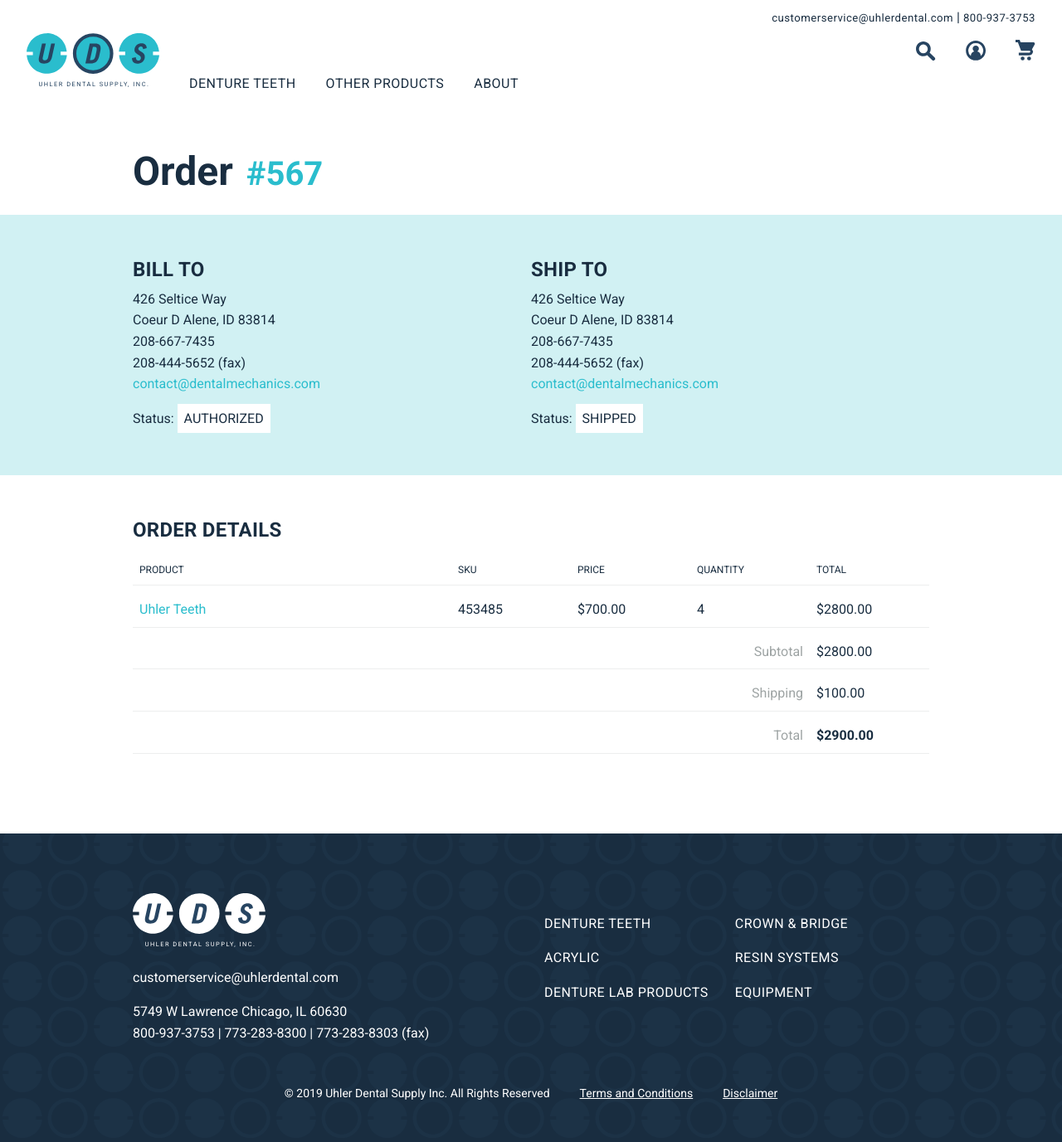
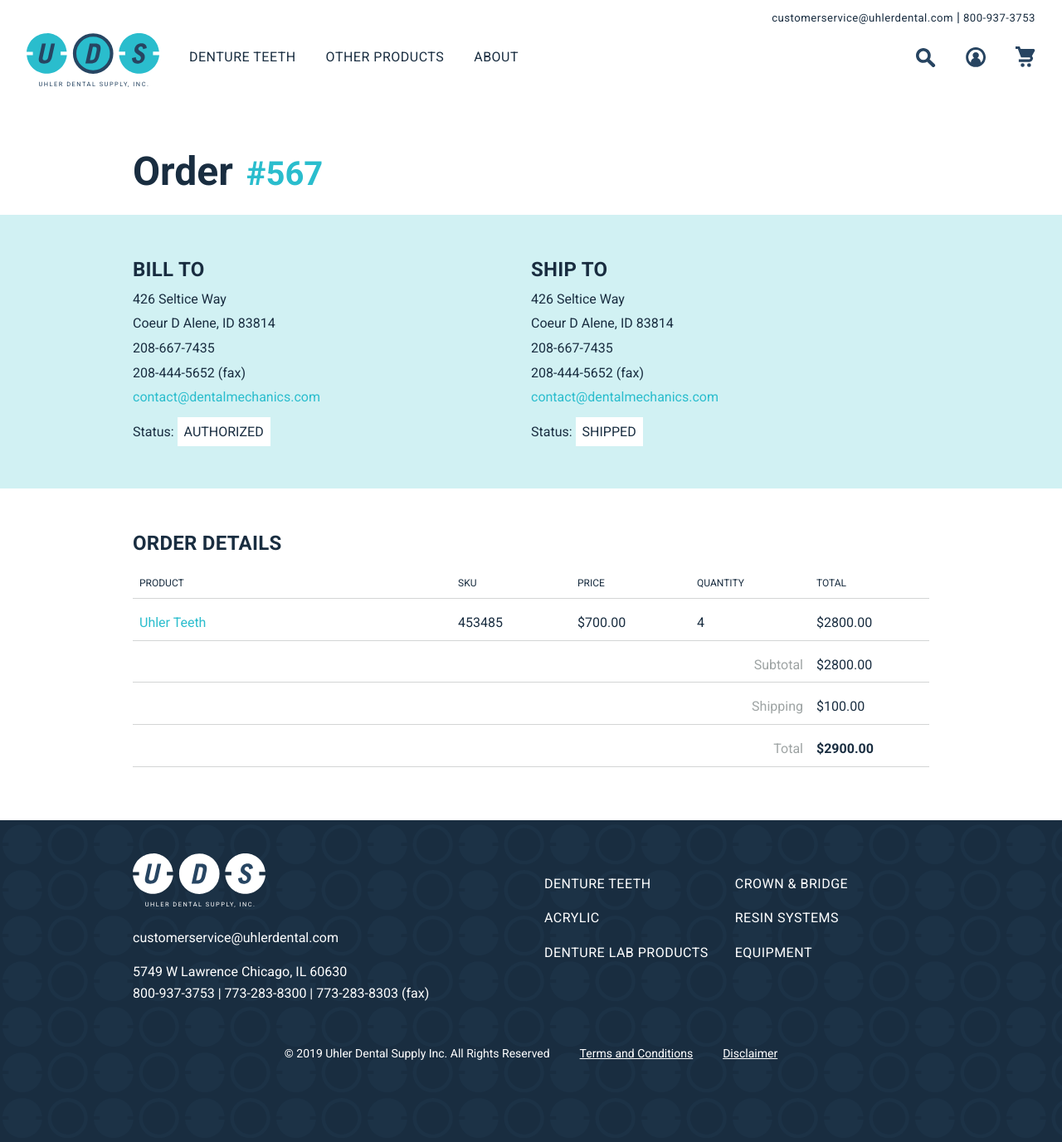
Before and after one commit to brodieaustin/uhlerdental-prototype, a Jekyll site: the page built from customers/order/index.html, in a window 1280 px wide. Shown: the whole page at 83% size. Built offline with Jekyll 4.4.1, drawn with Linux system fonts in a browser that asks for light colours; after the commit the page ends 1329 px from its top, so only the background shows below that.

Commit message:
more mobile updates

```diff
--- a/assets/css/styles.css
+++ b/assets/css/styles.css
@@ -54,7 +54,7 @@ main {
       flex-wrap: wrap; } }
 
 .site-content {
-  margin-bottom: 2rem; }
+  padding-bottom: 2rem; }
 
 .button {
   display: inline-block;
@@ -106,6 +106,12 @@ main {
     .display-on-mobile {
       display: none !important; } }
 
+.hide-on-mobile {
+  display: none; }
+  @media screen and (min-width: 1020px) {
+    .hide-on-mobile {
+      display: inherit !important; } }
+
 .action-link {
   display: inline-block;
   font-size: .75rem;
@@ -154,48 +160,34 @@ input, select {
     .grouped-controls {
       columns: 4; } }
 
+.errors ul {
+  list-style: none;
+  margin: 0;
+  padding: 0; }
+  .errors ul li {
+    margin-bottom: 1rem;
+    padding: .5rem;
+    background-color: #C64A2D;
+    color: #fff; }
+
+.input-error {
+  border-color: #C64A2D; }
+
 .site-header {
   background-color: #fff; }
   .site-header .container {
     max-width: 128rem;
-    padding: 2rem; }
+    padding: 4rem 1rem 1rem; }
+    @media screen and (min-width: 1020px) {
+      .site-header .container {
+        padding: 2rem; } }
 
 .homepage .site-header {
   position: absolute;
   top: 0;
   left: 0;
   width: 100%;
-  background: transparent;
   z-index: 1000; }
-
-.contact-info {
-  list-style: none;
-  margin: 0;
-  padding: 0;
-  position: absolute;
-  bottom: 3rem;
-  right: 0;
-  left: 0;
-  margin: auto;
-  text-align: center; }
-  @media screen and (min-width: 1020px) {
-    .contact-info {
-      top: .5rem;
-      right: 2rem;
-      text-align: right; } }
-  @media screen and (min-width: 1020px) {
-    .contact-info li {
-      display: inline-block; } }
-  .contact-info li a {
-    font-size: .9375rem;
-    letter-spacing: .5px;
-    color: #192D40; }
-    @media screen and (min-width: 1020px) {
-      .contact-info li a {
-        font-size: .8215rem; } }
-  @media screen and (min-width: 1020px) {
-    .contact-info li:first-child:after {
-      content: " | "; } }
 
 .brand {
   display: inline-block;
@@ -227,21 +219,20 @@ input, select {
       letter-spacing: .5px;
       color: #192D40; }
 
-.site-nav-container {
+.site-nav {
   position: fixed;
   top: 0;
   left: 0;
+  display: inline-block;
   width: 70%;
   height: 100%;
-  padding: 8rem 4rem;
+  padding: 8rem 2rem;
   background-color: #EDEEEE;
+  text-align: center;
   transform: translateX(-100%);
   z-index: 10000; }
-  @media screen and (min-width: 736px) {
-    .site-nav-container {
-      width: 40%; } }
   @media screen and (min-width: 1020px) {
-    .site-nav-container {
+    .site-nav {
       position: relative;
       display: inline-block;
       top: -2rem;
@@ -251,16 +242,12 @@ input, select {
       text-align: right;
       background-color: transparent;
       transform: none; } }
-  .site-nav-container.closed {
+  .site-nav.closed {
     transform: translateX(-100%);
     transition: transform .3s ease-in; }
-  .site-nav-container.open {
+  .site-nav.open {
     transform: translateX(0);
     transition: transform .3s ease-out; }
-
-.site-nav {
-  display: inline-block;
-  text-align: center; }
   .site-nav li {
     display: block;
     margin-bottom: 2rem; }
@@ -276,14 +263,46 @@ input, select {
 
 .secondary-nav {
   position: absolute;
-  top: 3rem;
-  right: 2rem;
+  top: 50%;
+  right: .5rem;
   display: inline-block; }
+  @media screen and (min-width: 1020px) {
+    .secondary-nav {
+      top: 3.5rem;
+      right: 2rem; } }
   .secondary-nav a {
     cursor: pointer; }
     .secondary-nav a svg {
       width: 1.5rem;
       height: auto; }
+
+.contact-info {
+  list-style: none;
+  margin: 0;
+  padding: 0;
+  position: absolute;
+  top: 0;
+  right: 0;
+  left: 0;
+  margin: auto;
+  padding: .5rem;
+  background-color: #D1F1F3;
+  text-align: center; }
+  @media screen and (min-width: 1020px) {
+    .contact-info {
+      top: .5rem;
+      right: 2rem;
+      padding: 0;
+      text-align: right;
+      background-color: transparent; } }
+  .contact-info li {
+    display: inline-block; }
+    .contact-info li a {
+      font-size: .8215rem;
+      letter-spacing: .5px;
+      color: #192D40; }
+    .contact-info li:first-child:after {
+      content: " | "; }
 
 .site-nav-control {
   display: inline-block;
@@ -419,9 +438,12 @@ input, select {
     .page-header h1 {
       font-size: 3rem; } }
   .page-header h1 small {
+    display: block;
+    color: #2abdcd; }
+    @media screen and (min-width: 736px) {
+      .page-header h1 small {
         display: inline-block;
-    margin-left: 1rem;
-    color: #2abdcd; }
+        margin-left: 1rem; } }
 
 .user-content {
   clear: both;
@@ -473,11 +495,12 @@ input, select {
 
 .collection-preview {
   margin-bottom: 2rem;
-  padding: 2rem 0;
-  border-bottom: 1px solid #EDEEEE; }
+  padding: 1rem 2rem 2rem;
+  border-bottom: 1px solid #d3d5d5; }
   @media screen and (min-width: 736px) {
     .collection-preview {
-      display: flex; } }
+      display: flex;
+      padding: 2rem; } }
   .collection-preview:last-child {
     padding-bottom: 0;
     margin-bottom: 0;
@@ -553,7 +576,7 @@ input, select {
 .sorting {
   width: 100%;
   padding-bottom: 1rem;
-  border-bottom: 1px solid #EDEEEE; }
+  border-bottom: 1px solid #d3d5d5; }
   .sorting h3 {
     display: inline-block;
     margin-right: 1rem; }
@@ -677,20 +700,33 @@ input, select {
   margin-bottom: 1rem; }
 
 .account-info {
+  margin-bottom: 2rem; }
+  @media screen and (min-width: 736px) {
+    .account-info {
       width: calc(35% - 2rem);
-  margin-right: 2rem; }
+      margin-right: 2rem;
+      margin-bottom: 0; } }
 
+@media screen and (min-width: 736px) {
   .account-orders {
-  width: 65%; }
+    width: 65%; } }
 
 .account-address {
   list-style: none;
   margin: 0;
   padding: 0;
   margin-bottom: 1rem; }
+  .account-address li {
+    margin-bottom: .25rem; }
 
 .account-form-section .container {
-  max-width: 40%; }
+  max-width: 30rem; }
+  @media screen and (min-width: 736px) {
+    .account-form-section .container {
+      width: 60%; } }
+  @media screen and (min-width: 1020px) {
+    .account-form-section .container {
+      width: 40%; } }
 
 .account-form-section h1 {
   margin-top: 0;
@@ -704,22 +740,49 @@ input, select {
 .order-previews {
   list-style: none;
   margin: 0;
-  padding: 0;
+  padding: 0; }
+  @media screen and (min-width: 736px) {
+    .order-previews {
       display: table;
-  width: 100%; }
+      width: 100%; } }
 
 .order-preview {
-  display: table-row; }
+  padding: 1rem 0;
+  border-bottom: 1px solid #d3d5d5; }
+  @media screen and (min-width: 736px) {
+    .order-preview {
+      display: table-row;
+      border-bottom: 0; } }
+  .order-preview div {
+    display: inline-block;
+    padding: 0 .5rem; }
+    .order-preview div:first-child {
+      display: block; }
+    @media screen and (min-width: 736px) {
       .order-preview div {
         display: table-cell;
-    padding: 1rem .5rem .5rem;
-    border-bottom: 1px solid #EDEEEE; }
+        padding: 1rem .5rem;
+        border-bottom: 1px solid #d3d5d5; }
+        .order-preview div:first-child {
+          display: table-cell; } }
 
 .order-preview-headings {
+  display: none;
   text-transform: uppercase;
   font-size: .75rem; }
+  @media screen and (min-width: 736px) {
+    .order-preview-headings {
+      display: table-row; } }
   .order-preview-headings div {
     padding-top: 0; }
+
+.order-preview-order-number {
+  font-size: 1.25rem;
+  font-weight: 500; }
+  @media screen and (min-width: 736px) {
+    .order-preview-order-number {
+      font-size: 1rem;
+      font-weight: 400; } }
 
 .order-meta-section {
   background-color: #D1F1F3; }
@@ -738,26 +801,51 @@ input, select {
 .order-details {
   list-style: none;
   margin: 0;
-  padding: 0;
+  padding: 0; }
+  @media screen and (min-width: 736px) {
+    .order-details {
       display: table;
-  width: 100%; }
+      width: 100%; } }
 
 .order-detail-headings {
+  display: none;
   text-transform: uppercase;
   font-size: .75rem; }
+  @media screen and (min-width: 736px) {
+    .order-detail-headings {
+      display: table-row; } }
   .order-detail-headings span {
     padding-top: 0; }
 
 .order-detail {
-  display: table-row; }
+  margin-bottom: .5rem;
+  padding-bottom: .5rem;
+  border-bottom: 1px solid #d3d5d5; }
+  @media screen and (min-width: 736px) {
+    .order-detail {
+      display: table-row;
+      border-bottom: 0; } }
+  .order-detail div {
+    display: inline-block;
+    padding: .25rem; }
+    @media screen and (min-width: 736px) {
       .order-detail div {
         display: table-cell;
         width: 15%;
         padding: 1rem .5rem .5rem;
-    border-bottom: 1px solid #EDEEEE; }
+        border-bottom: 1px solid #d3d5d5; } }
+  .order-detail .order-detail-product {
+    display: block;
+    width: 40% !important; }
+    @media screen and (min-width: 736px) {
+      .order-detail .order-detail-product {
+        display: table-cell; } }
 
-.order-detail-product {
-  width: 40% !important; }
+.order-meta .colspan {
+  display: none; }
+  @media screen and (min-width: 736px) {
+    .order-meta .colspan {
+      display: table-cell; } }
 
 .order-detail-label {
   column-span: 4;
@@ -777,31 +865,48 @@ input, select {
   display: flex;
   flex-wrap: wrap;
   padding: 1rem 0;
-  border-bottom: 1px solid #EDEEEE; }
+  border-bottom: 1px solid #d3d5d5; }
   .cart-item:first-child {
-    border-top: 1px solid #EDEEEE; }
+    border-top: 1px solid #d3d5d5; }
   .cart-item .product-image {
-    width: calc(20% - 2rem); }
+    width: 60%;
+    text-align: center; }
+    @media screen and (min-width: 736px) {
+      .cart-item .product-image {
+        width: calc(20% - 2rem); } }
+  .cart-item .product-information {
+    width: 40%; }
+    @media screen and (min-width: 736px) {
       .cart-item .product-information {
         display: flex;
         flex-wrap: wrap;
-    align-items: center;
-    width: 80%; }
+        width: 80%;
+        align-items: center; } }
     .cart-item .product-information * {
-      padding: 1rem; }
+      padding: .5rem; }
+      @media screen and (min-width: 736px) {
+        .cart-item .product-information * {
+          padding: 1rem; } }
     .cart-item .product-information h3 {
-      width: 40%;
       margin: 0; }
+      @media screen and (min-width: 736px) {
+        .cart-item .product-information h3 {
+          width: 40%; } }
     .cart-item .product-information input {
-      width: 10%;
       padding: .5rem;
-      text-align: center; }
+      text-align: center;
+      border: 1px solid #d3d5d5; }
+      @media screen and (min-width: 736px) {
+        .cart-item .product-information input {
+          width: 10%; } }
+    .cart-item .product-information .product-price {
+      margin-top: 0;
+      margin-bottom: 0;
+      font-size: 100%; }
+      @media screen and (min-width: 736px) {
         .cart-item .product-information .product-price {
           width: 30%;
-      margin-top: 0;
-      margin-bottom: 0;
-      text-align: right;
-      font-size: 100%; }
+          text-align: right; } }
     .cart-item .product-information .remove-item {
       width: 20%;
       text-align: right; }
@@ -809,7 +914,7 @@ input, select {
 .cart-total {
   margin-bottom: 2rem;
   padding: 1rem 20% 1rem 0;
-  border-bottom: 1px solid #EDEEEE;
+  border-bottom: 1px solid #d3d5d5;
   text-align: right;
   font-weight: 700; }
 
@@ -819,7 +924,7 @@ input, select {
 .search-results-section .product-preview {
   width: 100%;
   padding-bottom: 2rem;
-  border-bottom: 1px solid #EDEEEE; }
+  border-bottom: 1px solid #d3d5d5; }
 
 .search-results-section .product-image {
   width: calc(30% - 2rem); }
--- a/customers/login/index.html
+++ b/customers/login/index.html
@@ -7,9 +7,10 @@ layout: base
   <div class="container">
     <h1>Login</h1>
     <form class="account-form">
+      <div class="errors"><ul><li>Invalid login credentials.</li></ul></div>
       <div class="form-control">
         <label for="customer_email">Email Address</label>
-        <input type="email" name="name="customer[email]">
+        <input type="email" name="name="customer[email]" class="input-error">
       </div>
       <div class="form-control">
         <label for="customer_password">Password</label>
--- a/customers/order/index.html
+++ b/customers/order/index.html
@@ -70,10 +70,10 @@ page_class: "order-page"
           $2800.00
         </div>
       </li>
-      <li class="order-detail order-subtotal">
-        <div>&nbsp;</div>
-        <div>&nbsp;</div>
-        <div>&nbsp;</div>
+      <li class="order-detail order-meta order-subtotal">
+        <div class="colspan">&nbsp;</div>
+        <div class="colspan">&nbsp;</div>
+        <div class="colspan">&nbsp;</div>
         <div class="order-detail-label">
           Subtotal
         </div>
@@ -81,10 +81,10 @@ page_class: "order-page"
           $2800.00
         </div>
       </li>
-      <li class="order-detail order-shipping">
-        <div>&nbsp;</div>
-        <div>&nbsp;</div>
-        <div>&nbsp;</div>
+      <li class="order-detail order-meta order-shipping">
+        <div class="colspan">&nbsp;</div>
+        <div class="colspan">&nbsp;</div>
+        <div class="colspan">&nbsp;</div>
         <div class="order-detail-label">
           Shipping
         </div>
@@ -93,10 +93,10 @@ page_class: "order-page"
         </div>
 
       </li>
-      <li class="order-detail order-total">
-        <div>&nbsp;</div>
-        <div>&nbsp;</div>
-        <div>&nbsp;</div>
+      <li class="order-detail order-meta order-total">
+        <div class="colspan">&nbsp;</div>
+        <div class="colspan">&nbsp;</div>
+        <div class="colspan">&nbsp;</div>
         <div class="order-detail-label">
           Total
         </div>
--- a/src/scss/_account.scss
+++ b/src/scss/_account.scss
@@ -7,23 +7,43 @@
 }
 
 .account-info{
-  width: calc(35% - 2rem);
-  margin-right: 2rem;
+  margin-bottom: 2rem;
+
+  @media screen and (#{$bp-larger-than-tablet}){
+    width: calc(35% - 2rem);
+    margin-right: 2rem;
+    margin-bottom: 0;
+  }
 }
 
 .account-orders{
-  width: 65%;
+
+  @media screen and (#{$bp-larger-than-tablet}){
+      width: 65%;
+  }
 }
 
 
 .account-address{
   @include unstyled-list;
   margin-bottom: 1rem;
+
+  li{
+    margin-bottom: .25rem;
+  }
 }
 
 .account-form-section{
   .container{
-    max-width: 40%;
+    max-width: 30rem;
+
+    @media screen and (#{$bp-larger-than-tablet}){
+      width: 60%;
+    }
+
+    @media screen and (#{$bp-larger-than-desktop}){
+      width: 40%;
+    }
   }
 
   h1{
--- a/src/scss/_cart.scss
+++ b/src/scss/_cart.scss
@@ -14,35 +14,59 @@
   }
 
   .product-image{
-    width: calc(20% - 2rem);
+    width: 60%;
+    text-align: center;
+
+    @media screen and (#{$bp-larger-than-tablet}){
+      width: calc(20% - 2rem);
+    }
   }
 
   .product-information{
-    display: flex;
-    flex-wrap: wrap;
-    align-items: center;
-    width: 80%;
+    width: 40%;
+
+    @media screen and (#{$bp-larger-than-tablet}){
+      display: flex;
+      flex-wrap: wrap;
+      width: 80%;
+      align-items: center;
+    }
 
     *{
-      padding: 1rem;
+      padding: .5rem;
+
+      @media screen and (#{$bp-larger-than-tablet}){
+        padding: 1rem;
+      }
     }
 
     h3{
-      width: 40%;
       margin: 0;
+
+      @media screen and (#{$bp-larger-than-tablet}){
+        width: 40%;
+      }
+
     }
 
     input{
-      width: 10%;
       padding: .5rem;
       text-align: center;
+      border: 1px solid $border-color;
+
+      @media screen and (#{$bp-larger-than-tablet}){
+        width: 10%;
+      }
     }
     .product-price{
-      width: 30%;
       margin-top: 0;
       margin-bottom: 0;
-      text-align: right;
       font-size: 100%;
+
+      @media screen and (#{$bp-larger-than-tablet}){
+        width: 30%;
+        text-align: right;
+      }
     }
     .remove-item{
       width: 20%;
--- a/src/scss/_collections.scss
+++ b/src/scss/_collections.scss
@@ -4,11 +4,12 @@
 
 .collection-preview{
   margin-bottom: 2rem;
-  padding: 2rem 0;
+  padding: 1rem 2rem 2rem;
   border-bottom: 1px solid $border-color;
 
   @media screen and (#{$bp-larger-than-tablet}){
     display: flex;
+    padding: 2rem;
   }
 
   &:last-child{
--- a/src/scss/_forms.scss
+++ b/src/scss/_forms.scss
@@ -53,3 +53,20 @@ input, select{
     columns: 4;
   }
 }
+
+.errors{
+  ul{
+    @include unstyled-list;
+
+    li{
+      margin-bottom: 1rem;
+      padding: .5rem;
+      background-color: $alert-color;
+      color: $white;
+    }
+  }
+}
+
+.input-error{
+  border-color: $alert-color;
+}
--- a/src/scss/_header.scss
+++ b/src/scss/_header.scss
@@ -3,7 +3,11 @@
 
   .container{
     max-width: 128rem;
-    padding: 2rem;
+    padding: 4rem 1rem 1rem;
+
+    @media screen and (#{$bp-larger-than-desktop}){
+      padding: 2rem;
+    }
   }
 }
 
@@ -13,48 +17,6 @@
     top: 0;
     left: 0;
     width: 100%;
-    background: transparent;
     z-index: 1000;
   }
 }
-
-.contact-info{
-  @include unstyled-list;
-  position: absolute;
-  bottom: 3rem;
-  right: 0;
-  left: 0;
-  margin: auto;
-  text-align: center;
-
-
-  @media screen and (#{$bp-larger-than-desktop}){
-    top: .5rem;
-    right: 2rem;
-    text-align: right;
-  }
-
-  li{
-
-    @media screen and (#{$bp-larger-than-desktop}){
-      display: inline-block;
-    }
-
-    a{
-      font-size: .9375rem;
-      letter-spacing: .5px;
-      color: $primary-color;
-
-      @media screen and (#{$bp-larger-than-desktop}){
-        font-size: .8215rem;
-      }
-    }
-
-    &:first-child:after{
-
-      @media screen and (#{$bp-larger-than-desktop}){
-        content: " | "
-      }
-    }
-  }
-}
--- a/src/scss/_layout.scss
+++ b/src/scss/_layout.scss
@@ -13,5 +13,5 @@
 }
 
 .site-content{
-  margin-bottom: 2rem;
+  padding-bottom: 2rem;
 }
--- a/src/scss/_nav.scss
+++ b/src/scss/_nav.scss
@@ -20,20 +20,18 @@
   }
 }
 
-.site-nav-container{
+.site-nav{
   position: fixed;
   top: 0;
   left: 0;
+  display: inline-block;
   width: 70%;
   height: 100%;
-  padding: 8rem 4rem;
+  padding: 8rem 2rem;
   background-color: $light-grey;
+  text-align: center;
   transform: translateX(-100%);
   z-index: 10000;
-
-  @media screen and (#{$bp-larger-than-tablet}){
-    width: 40%;
-  }
 
   @media screen and (#{$bp-larger-than-desktop}){
     position: relative;
@@ -56,11 +54,6 @@
     transform: translateX(0);
     transition: transform .3s ease-out;
   }
-}
-
-.site-nav{
-  display: inline-block;
-  text-align: center;
 
   li{
     display: block;
@@ -83,9 +76,14 @@
 
 .secondary-nav{
   position: absolute;
-  top: 3rem;
-  right: 2rem;
+  top: 50%;
+  right: .5rem;
   display: inline-block;
+
+  @media screen and (#{$bp-larger-than-desktop}){
+    top: 3.5rem;
+    right: 2rem;
+  }
 
   a{
     cursor: pointer;
@@ -93,6 +91,42 @@
     svg{
       width: 1.5rem;
       height: auto;
+    }
+  }
+}
+
+
+.contact-info{
+  @include unstyled-list;
+  position: absolute;
+  top: 0;
+  right: 0;
+  left: 0;
+  margin: auto;
+  padding: .5rem;
+  background-color: $tertiary-color;
+  text-align: center;
+
+  @media screen and (#{$bp-larger-than-desktop}){
+    top: .5rem;
+    right: 2rem;
+    padding: 0;
+    text-align: right;
+    background-color: transparent;
+  }
+
+  li{
+
+    display: inline-block;
+
+    a{
+      font-size: .8215rem;
+      letter-spacing: .5px;
+      color: $primary-color;
+    }
+
+    &:first-child:after{
+      content: " | "
     }
   }
 }
--- a/src/scss/_orders.scss
+++ b/src/scss/_orders.scss
@@ -1,25 +1,62 @@
 .order-previews{
   @include unstyled-list;
+
+  @media screen and (#{$bp-larger-than-tablet}){
     display: table;
     width: 100%;
   }
+}
 
 .order-preview{
+  padding: 1rem 0;
+  border-bottom: 1px solid $border-color;
+
+  @media screen and (#{$bp-larger-than-tablet}){
     display: table-row;
+    border-bottom: 0;
+  }
 
   div{
+    display: inline-block;
+    padding: 0 .5rem;
+
+    &:first-child{
+      display: block;
+    }
+
+    @media screen and (#{$bp-larger-than-tablet}){
       display: table-cell;
-    padding: 1rem .5rem .5rem;
+      padding: 1rem .5rem;
       border-bottom: 1px solid $border-color;
+
+      &:first-child{
+        display: table-cell;
+      }
+    }
   }
 }
 
 .order-preview-headings{
+  display: none;
   text-transform: uppercase;
   font-size: .75rem;
 
+  @media screen and (#{$bp-larger-than-tablet}){
+    display: table-row;
+  }
+
   div{
     padding-top: 0;
+  }
+}
+
+.order-preview-order-number{
+  font-size: 1.25rem;
+  font-weight: 500;
+
+  @media screen and (#{$bp-larger-than-tablet}){
+    font-size: 1rem;
+    font-weight: 400;
   }
 }
 
@@ -43,13 +80,21 @@
 
 .order-details{
   @include unstyled-list;
+
+  @media screen and (#{$bp-larger-than-tablet}){
     display: table;
     width: 100%;
   }
+}
 
 .order-detail-headings{
+  display: none;
   text-transform: uppercase;
   font-size: .75rem;
+
+  @media screen and (#{$bp-larger-than-tablet}){
+    display: table-row;
+  }
 
   span{
     padding-top: 0;
@@ -57,9 +102,21 @@
 }
 
 .order-detail{
+  margin-bottom: .5rem;
+  padding-bottom: .5rem;
+  border-bottom: 1px solid $border-color;
+
+
+  @media screen and (#{$bp-larger-than-tablet}){
     display: table-row;
+    border-bottom: 0;
+  }
 
   div{
+    display: inline-block;
+    padding: .25rem;
+
+    @media screen and (#{$bp-larger-than-tablet}){
       display: table-cell;
       width: 15%;
       padding: 1rem .5rem .5rem;
@@ -68,7 +125,23 @@
   }
 
   .order-detail-product{
+    display: block;
     width: 40% !important;
+
+    @media screen and (#{$bp-larger-than-tablet}){
+      display: table-cell;
+    }
+  }
+}
+
+.order-meta{
+  .colspan{
+    display: none;
+
+    @media screen and (#{$bp-larger-than-tablet}){
+      display: table-cell;
+    }
+  }
 }
 
 .order-detail-label{
--- a/src/scss/_page.scss
+++ b/src/scss/_page.scss
@@ -16,9 +16,13 @@
     }
 
     small{
-      display: inline-block;
-      margin-left: 1rem;
+      display: block;
       color: $secondary-color;
+
+      @media screen and (#{$bp-larger-than-tablet}){
+        display: inline-block;
+        margin-left: 1rem;
+      }
     }
   }
 }
--- a/src/scss/_settings.scss
+++ b/src/scss/_settings.scss
@@ -1,6 +1,7 @@
 //colors
 $white: #fff;
 $black: #333;
+$red: #C64A2D;
 $light-grey: #EDEEEE;
 $medium-grey: #D8D8D8;
 $primary-color: #192D40;
@@ -9,9 +10,10 @@ $tertiary-color: #D1F1F3;
 
 //named colors
 $background-color: $white;
-$border-color: $light-grey;
+$border-color: darken($light-grey, 10%);
 $link-color: $secondary-color;
 $font-color: $primary-color;
+$alert-color: $red;
 
 //fonts
 $primary-font-family: 'Roboto', sans-serif;
--- a/src/scss/_utilities.scss
+++ b/src/scss/_utilities.scss
@@ -10,6 +10,14 @@
 
   @media screen and (#{$bp-larger-than-desktop}){
     display: none !important;
+  }
+}
+
+.hide-on-mobile{
+  display: none;
+
+  @media screen and (#{$bp-larger-than-desktop}){
+    display: inherit !important;
   }
 }
 
```
Also changed, not shown: customers/account/index.html (+5 -15 lines). Lines whose indentation alone changed are shown as unchanged.
